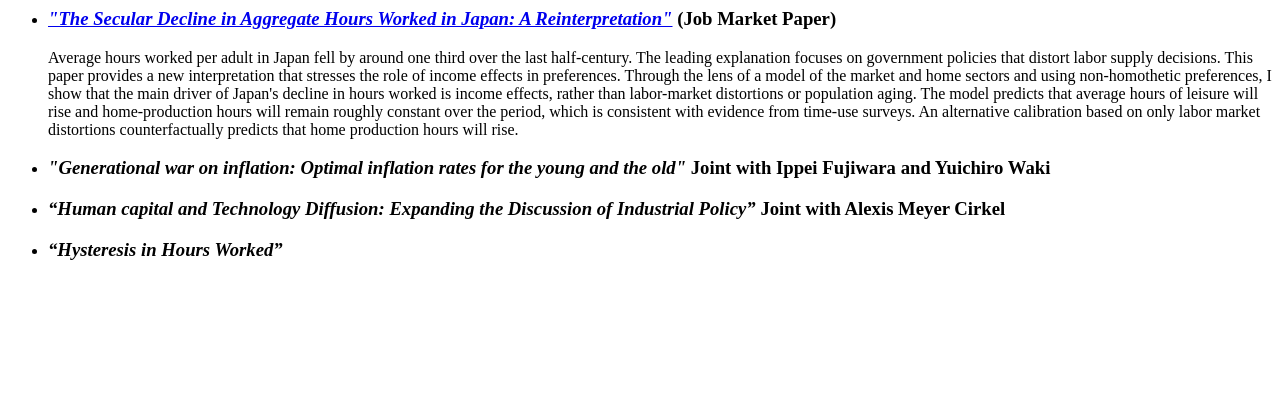
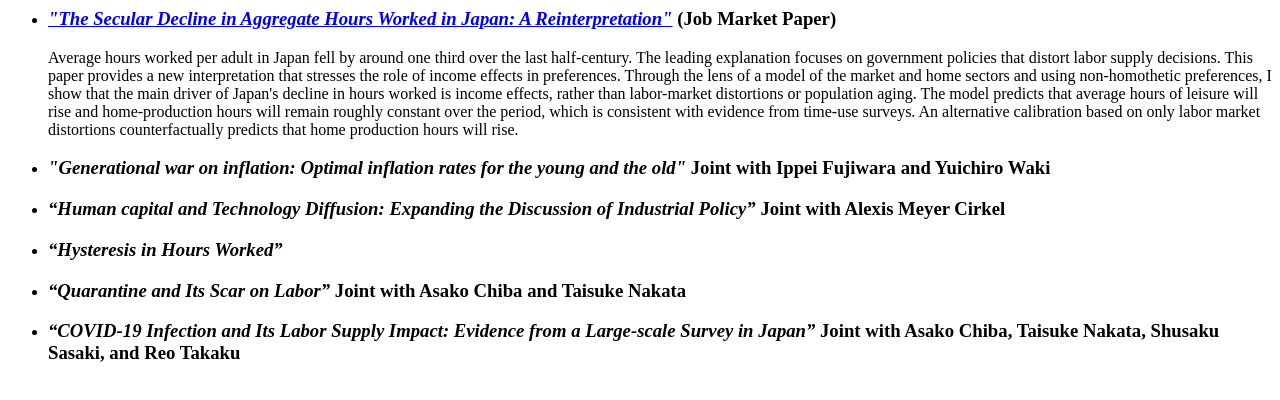
Before and after one commit to Shunsuke-Hori/Shunsuke-Hori.github.io, a plain HTML site: page docs/working_papers.html in a window 1280 px wide. Drawn offline with Linux system fonts and the light colour scheme.

Commit message:
update webpage

```diff
--- a/docs/working_papers.html
+++ b/docs/working_papers.html
@@ -7,6 +7,9 @@ Average hours worked per adult in Japan fell by around one third over the last h
 <li><h3><i>"Generational war on inflation: Optimal inflation rates for the young and the old"</i> Joint with Ippei Fujiwara and Yuichiro Waki</h3></li>
 <li><h3><i>“Human capital and Technology Diffusion: Expanding the Discussion of Industrial Policy”</i> Joint with Alexis Meyer Cirkel</h3></li>
 <li><h3><i>“Hysteresis in Hours Worked”</i></h3></li>
+<li><h3><i>“Quarantine and Its Scar on Labor”</i> Joint with Asako Chiba and Taisuke Nakata</h3></li>
+<li><h3><i>“COVID-19 Infection and Its Labor Supply Impact: Evidence from a Large-scale Survey in
+Japan”</i> Joint with Asako Chiba, Taisuke Nakata, Shusaku Sasaki, and Reo Takaku</h3></li>
 </ul>
 <!-- </body> -->
 <!-- </html> -->
```
Also changed, not shown: docs/index.html (+2 -2 lines), docs/index_jp.html (+2 -2 lines).
